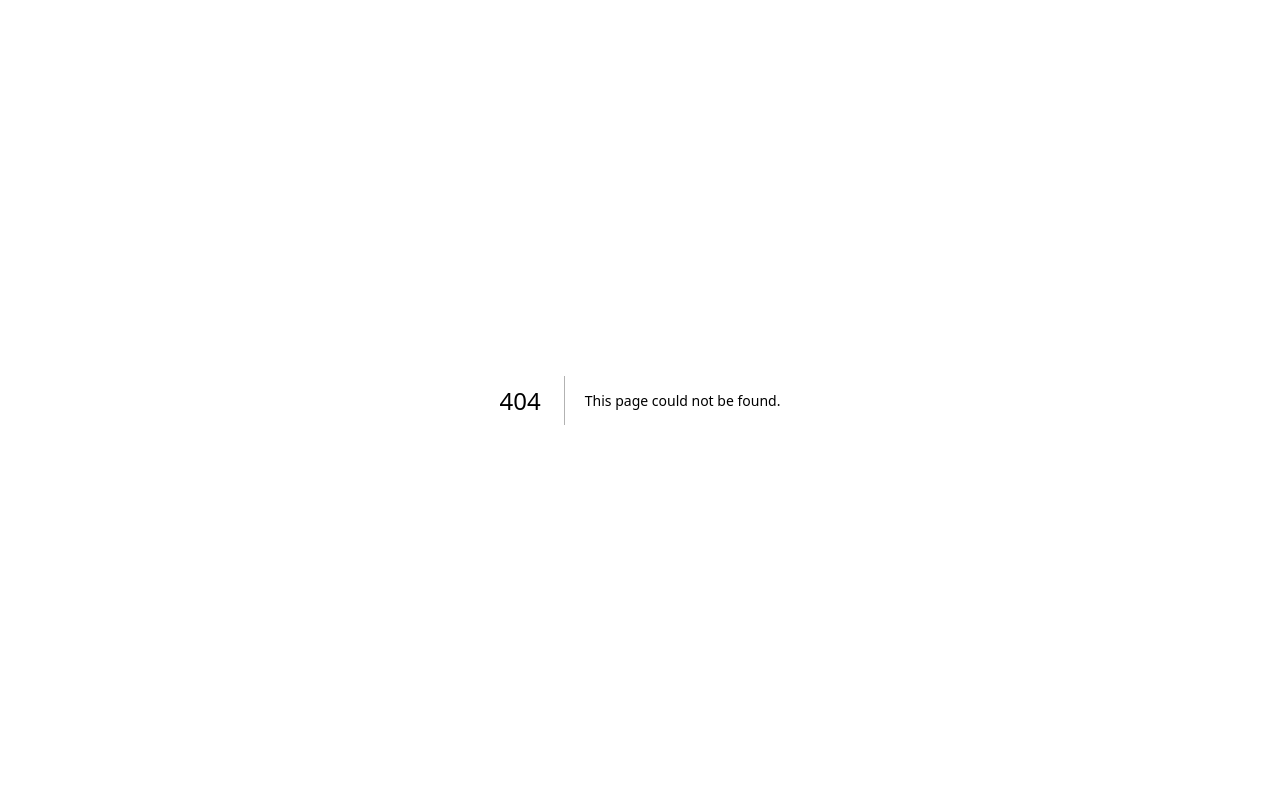
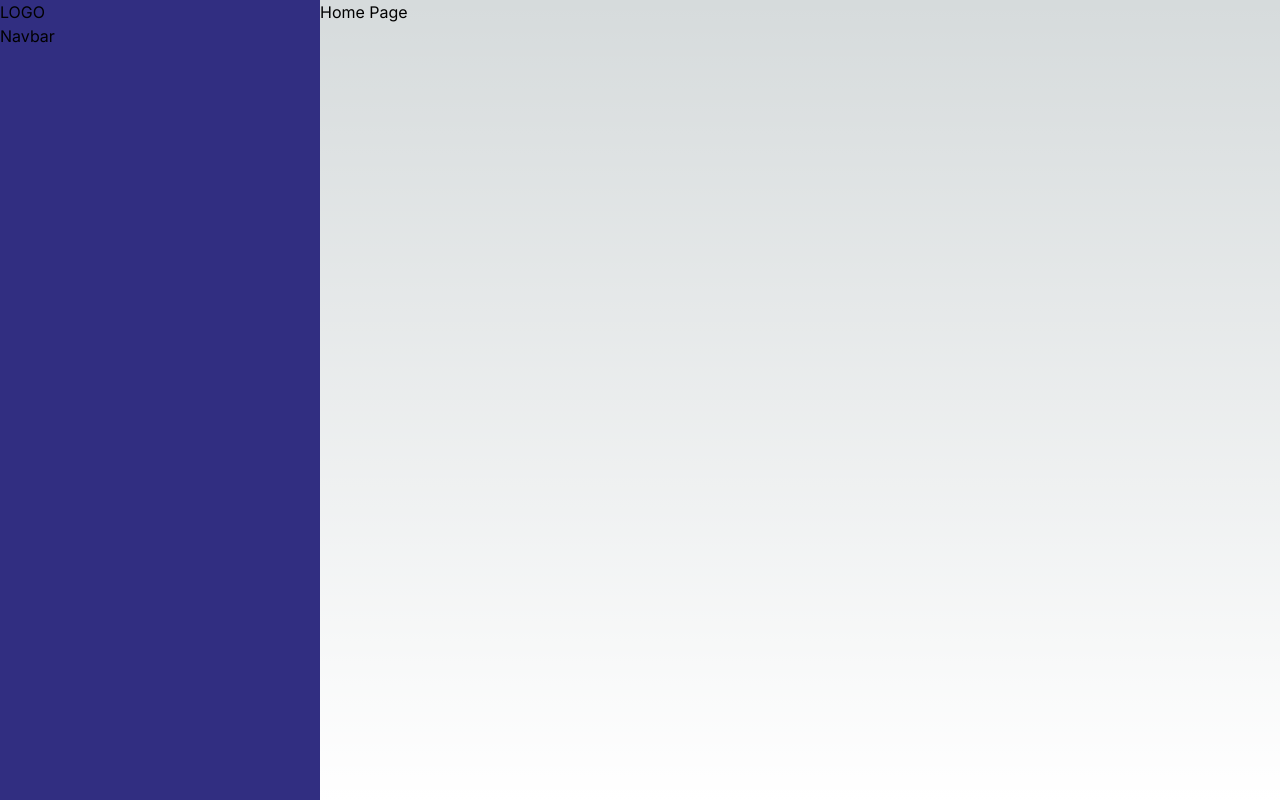
Before and after one commit to PabloMur/chatland, a Next.js app: page /home in a window 1280 px wide. Before the commit this address had no page. Built offline with nearby package versions, Linux system fonts and the light colour scheme.

Commit message:
feature: Menu component

```diff
--- /dev/null
+++ b/src/app/components/CustomLayout.tsx
@@ -0,0 +1,26 @@
+"use client";
+import { usePathname } from "next/navigation";
+import Navbar from "./Navbar";
+const LayoutMenu = ({ children }: any) => {
+  return (
+    <div className="flex">
+      <Navbar />
+      {children}
+    </div>
+  );
+};
+const LayoutOnly = ({ children }: any) => {
+  return <div>{children}</div>;
+};
+
+const CustomLayout = ({ children }: any) => {
+  const pathname = usePathname();
+  const rutasSinMenu = ["/", "/login", "/signup"];
+  const layoutMenu = !rutasSinMenu.includes(pathname);
+  return !layoutMenu ? (
+    <LayoutOnly>{children}</LayoutOnly>
+  ) : (
+    <LayoutMenu>{children}</LayoutMenu>
+  );
+};
+export default CustomLayout;
--- a/src/app/components/LandingBanner.tsx
+++ b/src/app/components/LandingBanner.tsx
@@ -6,6 +6,7 @@ const LandingBanner = () => {
       <p className="text-indigo-900 text-2xl w-4/5 my-9 text-center">
         {`"... Donde las conversaciones fluyen y las risas nunca faltan ..."`}
       </p>
+
       <Link href="/login">
         <button className="bg-indigo-900 text-orange-100 p-5 rounded-full shadow-xl">
           Comenzar
--- a/src/app/components/Navbar.tsx
+++ b/src/app/components/Navbar.tsx
@@ -1,4 +1,9 @@
+import Logo from "./ui/Logo";
 const Navbar = () => {
-  return <div>Navbar</div>;
+  return (
+    <div className="h-screen w-1/4 bg-indigo-900">
+      <Logo></Logo>Navbar
+    </div>
+  );
 };
 export default Navbar;
--- /dev/null
+++ b/src/app/home/page.tsx
@@ -0,0 +1,4 @@
+const HomePage = () => {
+  return <>Home Page</>;
+};
+export default HomePage;
--- a/src/app/layout.tsx
+++ b/src/app/layout.tsx
@@ -1,6 +1,7 @@
 import "./globals.css";
 import type { Metadata } from "next";
 import { Inter } from "next/font/google";
+import CustomLayout from "./components/CustomLayout";
 const inter = Inter({ subsets: ["latin"] });
 
 export const metadata: Metadata = {
@@ -15,7 +16,9 @@ export default function RootLayout({
 }) {
   return (
     <html lang="en">
-      <body className={inter.className}>{children}</body>
+      <body className={inter.className}>
+        <CustomLayout>{children}</CustomLayout>
+      </body>
     </html>
   );
 }
```
